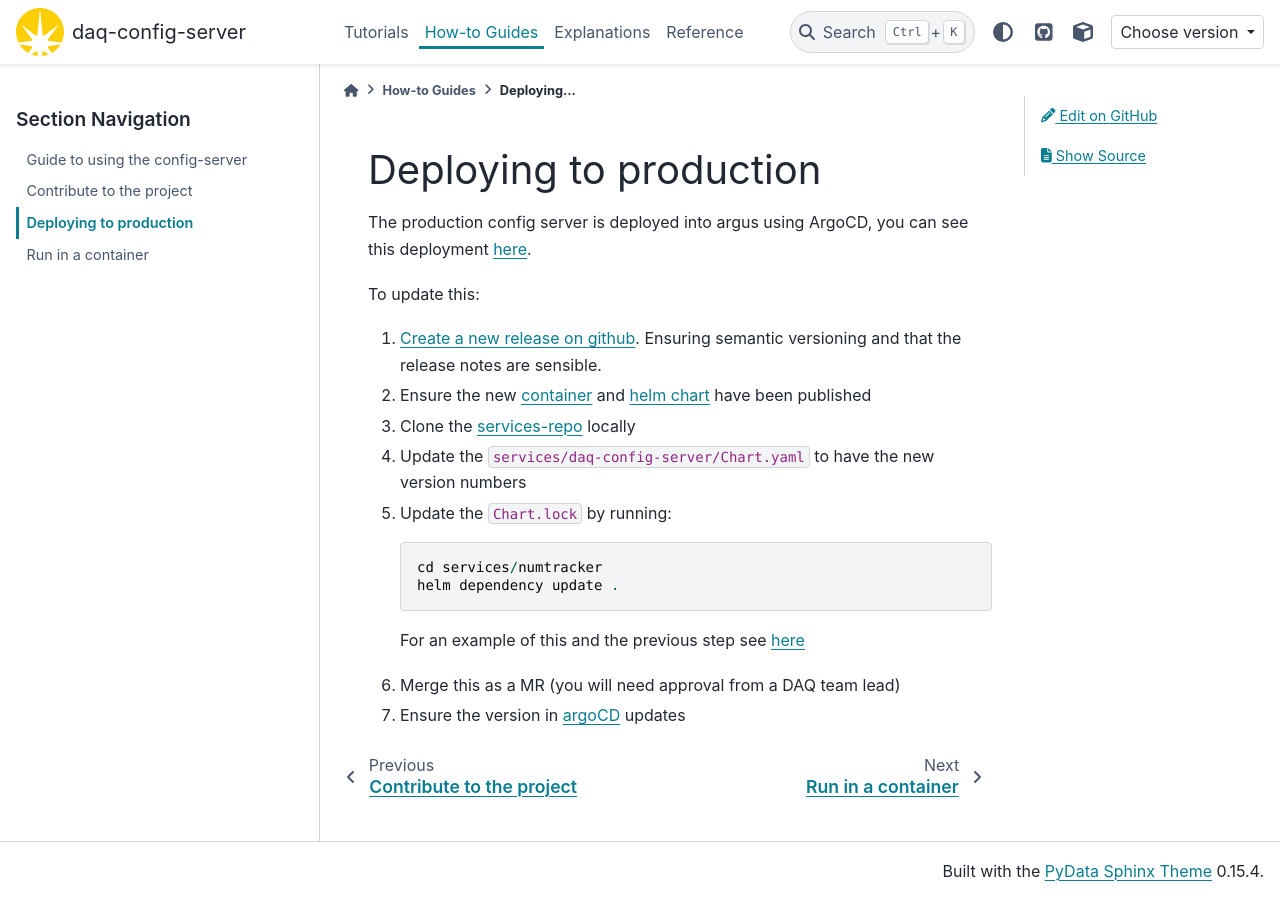
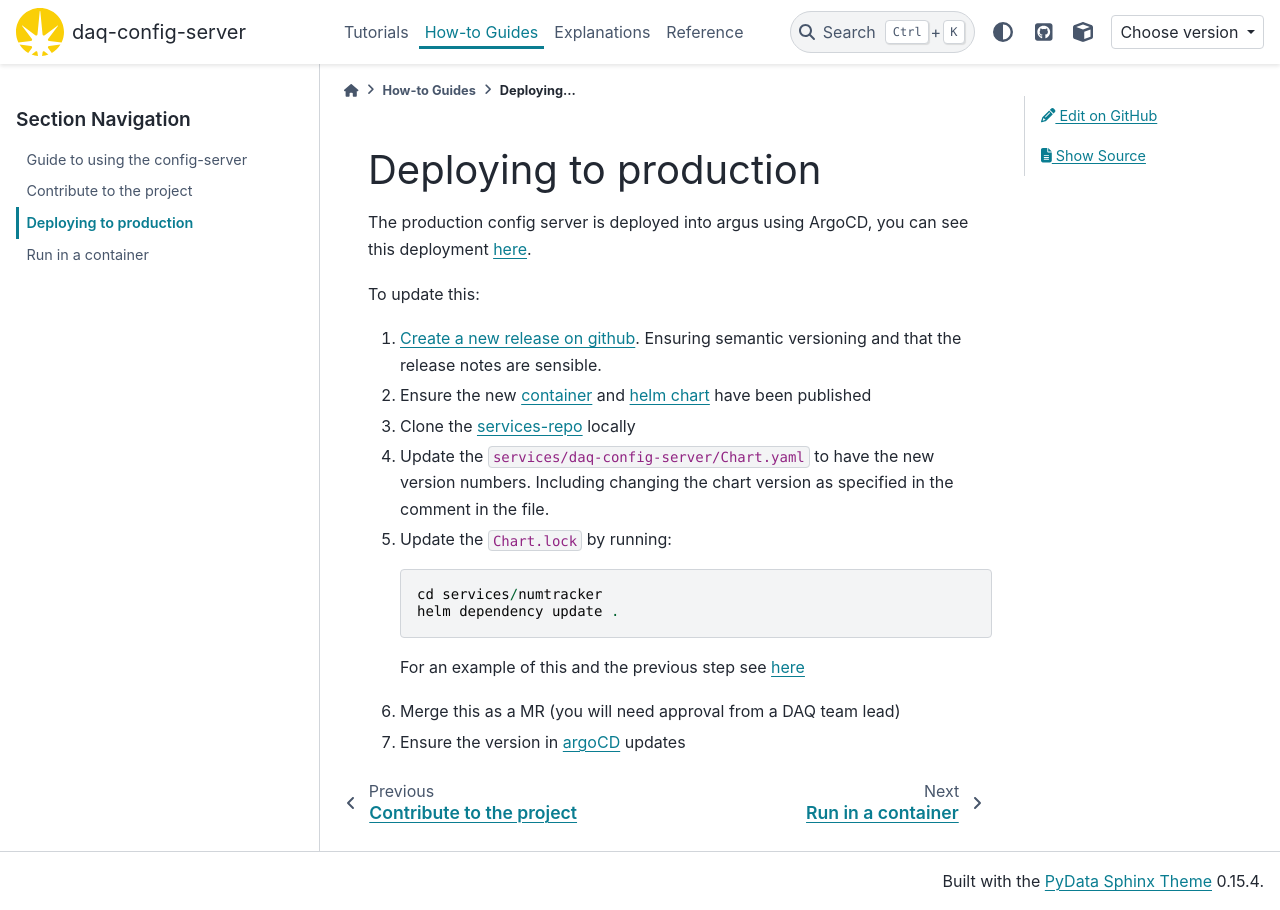
Before and after one commit to DiamondLightSource/daq-config-server, a Sphinx documentation site: the page built from docs/how-to/release-and-deploy.md, in a window 1280 px wide. Built offline with Sphinx 7.4.7 and the PyData theme 0.15.4, drawn with Linux system fonts in a browser that asks for light colours; pages that are not in the unit, such as notebooks, are missing from menus; the version number could not be read and is left out.

Commit message:
Update release instructions for Chart.yaml versioning
Clarified instruction for updating Chart.yaml with version numbers.

```diff
--- a/docs/how-to/release-and-deploy.md
+++ b/docs/how-to/release-and-deploy.md
@@ -10,7 +10,7 @@ To update this:
 
 3. Clone the [services-repo](https://gitlab.diamond.ac.uk/daq/athena-app/) locally
 
-4. Update the `services/daq-config-server/Chart.yaml` to have the new version numbers
+4. Update the `services/daq-config-server/Chart.yaml` to have the new version numbers. Including changing the chart version as specified in the comment in the file.
 
 5. Update the `Chart.lock` by running:
 
```
